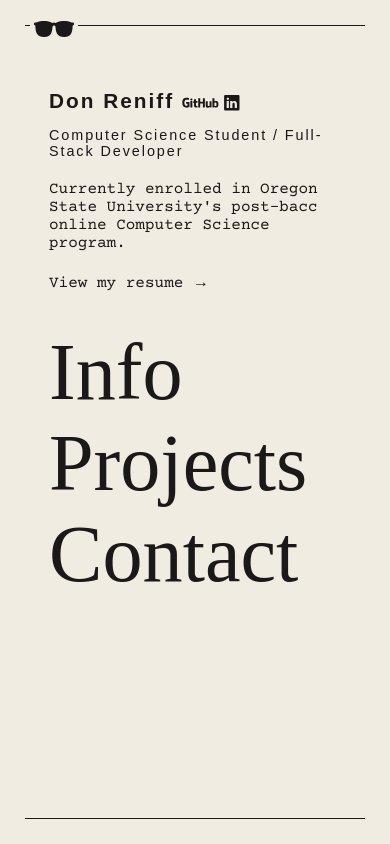
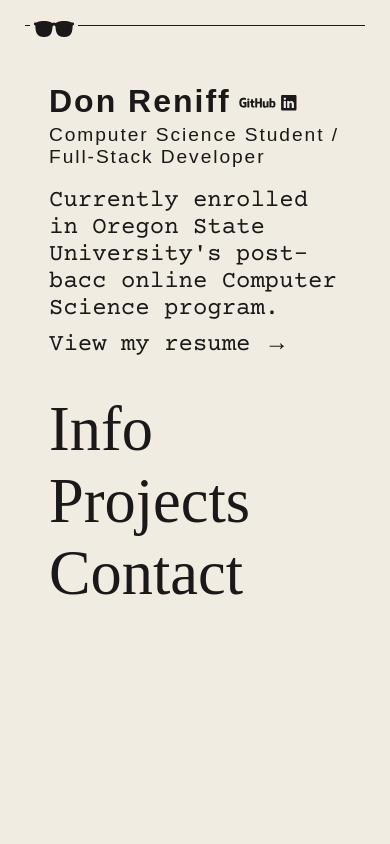
Before and after one commit to dreniff3/personal-portfolio, a React (Vite) app: page / in a window 390 px wide. Built offline with nearby package versions, Linux system fonts and the light colour scheme; a web font is replaced by a local one.

Commit message:
Make adjustments to mobile styles

```diff
--- a/src/index.css
+++ b/src/index.css
@@ -58,7 +58,7 @@ main {
   margin: 25px;
   padding: 3.5rem 1.5rem;
   border-top: 1px solid var(--fontColor);
-  border-bottom: 1px solid var(--fontColor);
+  /* border-bottom: 1px solid var(--fontColor); */
 }
 
 @media screen and (min-width: 600px) {
@@ -71,7 +71,7 @@ main {
 .bio {
   display: flex;
   flex-direction: column;
-  gap: .8rem;
+  gap: .2rem;
 }
 
 .bio-header {
@@ -81,7 +81,8 @@ main {
 }
 
 .bio-header > h4 {
-  font-size: 1.3rem;
+  /* font-size: 1.3rem; */
+  font-size: 2rem;
   letter-spacing: 2px;
 }
 
@@ -102,28 +103,26 @@ main {
   cursor: pointer;
 }
 
-.bio > p {
-  margin-bottom: .5rem;
-}
-
 .info-header {
   font-family: var(--mainFont);
-  font-size: .9rem;
-  margin-top: -.4rem;
+  font-size: 1.2rem;
   letter-spacing: .12rem;
+  margin-bottom: 1rem;
 }
 
 .info-description {
   font-family: var(--secondaryFont);
+  font-size: 1.5rem;
 }
 
 .btn-text, .btn-text:visited {
+  font-size: 1.5rem;
   font-family: var(--secondaryFont);
   text-decoration: none;
   color: var(--fontColor);
   /* border-bottom: 1px solid var(--fontColor); */
   position: relative;
-  padding-bottom: 3px;
+  padding: 3px 0;
   /* display: block; */
   width: fit-content;
 }
@@ -148,8 +147,15 @@ main {
 /*   ----- NavLinks  -----  */
 .nav-links {
   font-family: var(--navFont);
-  font-size: 9.5vh;
+  /* font-size: 9.5vh; */
+  font-size: 16vw;
   margin-top: 2rem;
+}
+
+@media screen and (min-width: 450px) {
+  .nav-links {
+    font-size: 9.5vh;
+  }
 }
 
 .nav-links > ul {
```
